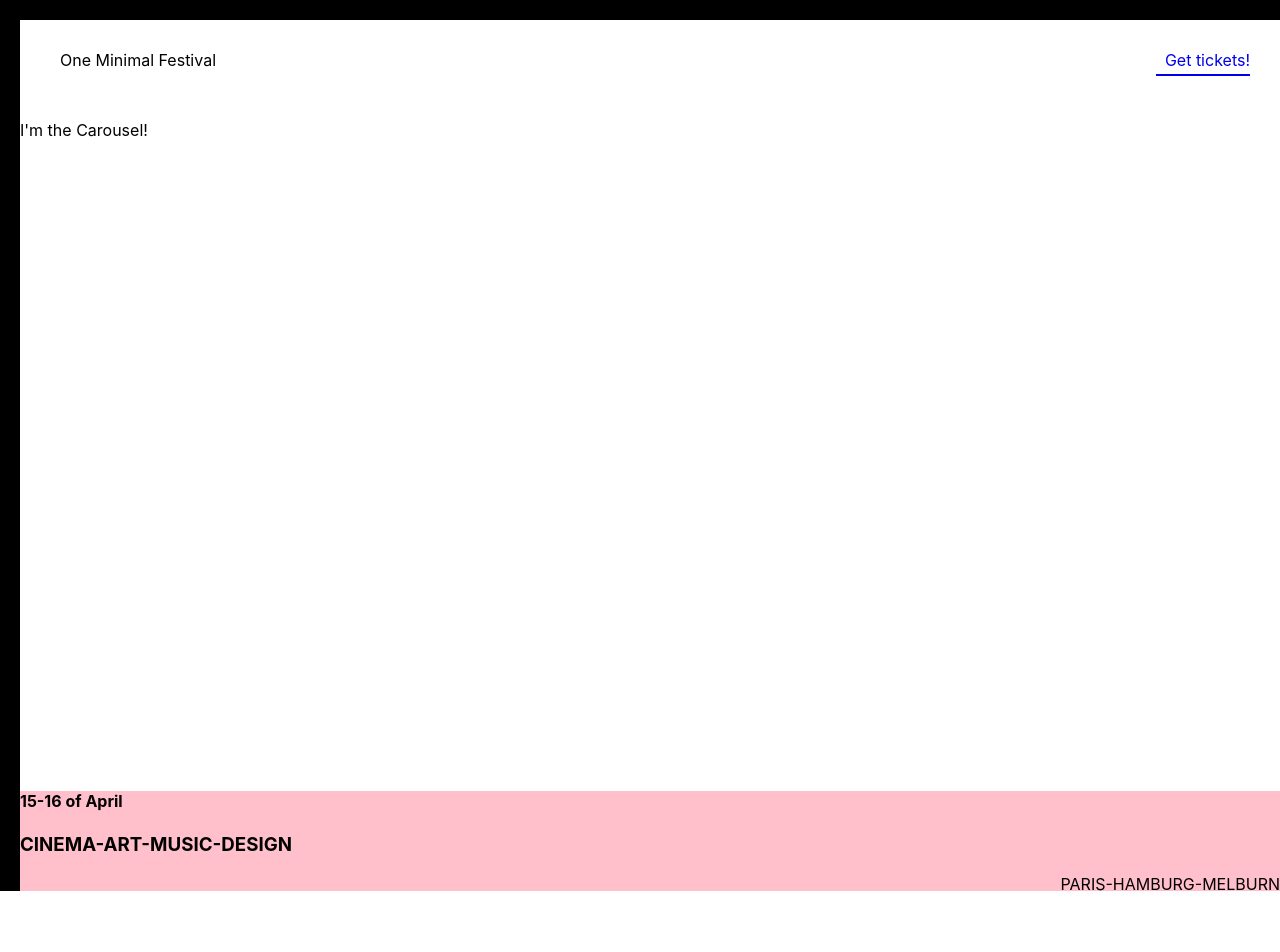
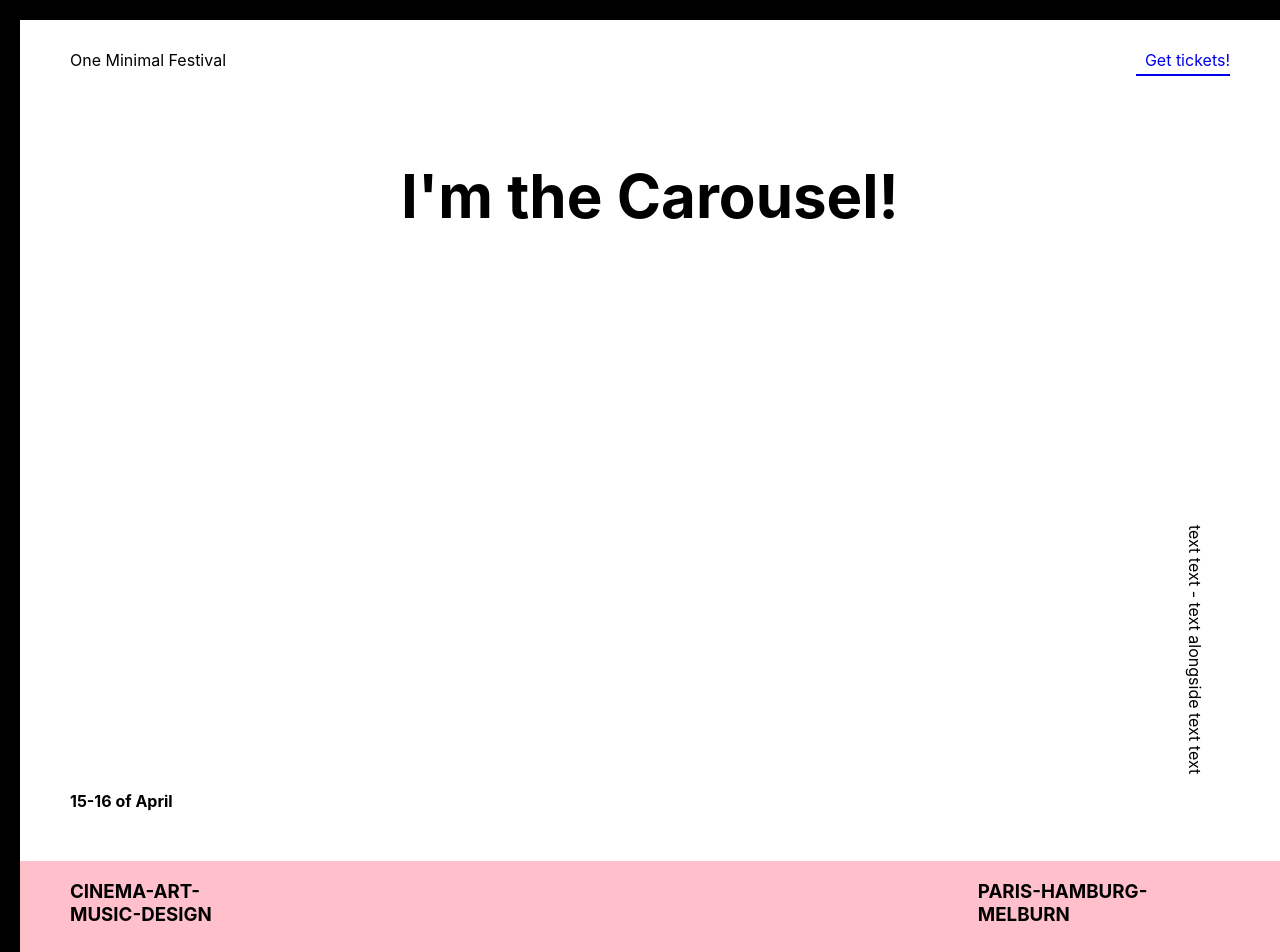
Before and after one commit to DDarrow123/Festival_Mockup_Page, a React (Create React App) app: page / in a window 1280 px wide. Shown: the top 952 px of the page. Before the commit the page ends 894 px from the top, so only its background shows below. Built offline with nearby package versions, Linux system fonts and the light colour scheme.

Commit message:
worked more on bottom nav bar and right-side text

```diff
--- a/src/components/BottomNavBar.js
+++ b/src/components/BottomNavBar.js
@@ -2,11 +2,20 @@ import React from "react";
 
 const BottomNavBar = () => {
   return (
-    <footer className="flex">
+    <>
+      <div className="vertical-text-bar">
+        text text - text alongside text text
+      </div>
       <h4 className="dates">15-16 of April</h4>
-      <h3 className="topics">CINEMA-ART-MUSIC-DESIGN</h3>
-      <span className="cities">PARIS-HAMBURG-MELBURN</span>
-    </footer>
+      <footer className="bottom-nav">
+        <h3 className="topics">
+          CINEMA-ART-
+          <br />
+          MUSIC-DESIGN
+        </h3>
+        <h3 className="cities">PARIS-HAMBURG-MELBURN</h3>
+      </footer>
+    </>
   );
 };
 
--- a/src/components/WordCarousel.js
+++ b/src/components/WordCarousel.js
@@ -1,7 +1,11 @@
 import React from "react";
 
 const WordCarousel = () => {
-  return <div className="carousel-container">I'm the Carousel!</div>;
+  return (
+    <div className="carousel-container">
+      <h1 className="carousel-names">I'm the Carousel!</h1>
+    </div>
+  );
 };
 
 export default WordCarousel;
--- a/src/sass/App.scss
+++ b/src/sass/App.scss
@@ -13,11 +13,11 @@
   background-color: #fff;
   span {
     float: left;
-    margin: 30px 0 0 40px;
+    margin: 30px 0 0 50px;
   }
   .nav-bar-title {
     float: right;
-    margin: 30px 30px 0 0;
+    margin: 30px 50px 0 0;
     a {
       text-decoration: none;
       position: relative;
@@ -40,28 +40,51 @@
 /*End Nav Bar*/
 
 /*Botton Nav Bar*/
-.flex {
-  // align-items: flex-end;
+.vertical-text-bar {
+  display: flex;
+  flex-direction: column;
+  justify-content: flex-start;
+  -ms-transform: rotate(90deg); /* IE 9 */
+  -webkit-transform: rotate(90deg); /* Safari 3-8 */
+  transform: rotate(90deg);
+  position: absolute;
+  bottom: 100px;
+  right: 0px;
+  width: 250px;
+  height: 100px;
+}
+.dates {
+  margin-bottom: 50px;
+  margin-left: 50px;
+}
+.bottom-nav {
+  display: flex;
+  flex-direction: row;
+  justify-content: flex-start;
   height: 100px;
   width: 100%;
   background-color: pink;
-  .dates {
-    display: flex;
-    flex-direction: column;
-  }
   .topics {
-    display: flex;
-    flex-direction: column;
-    justify-content: flex-end;
+    width: 100%;
+    margin-left: 50px;
   }
   .cities {
-    float: right;
+    width: 350px;
+    margin-right: 50px;
+    /*will add font here*/
   }
 }
 /*End Botton Nav Bar*/
 
 /*Carousel*/
 .carousel-container {
+  display: flex;
+  flex-direction: row;
+  justify-content: center;
   height: 650px;
   width: 100%;
+
+  .carousel-names {
+    font-size: 60px;
+  }
 }
```
